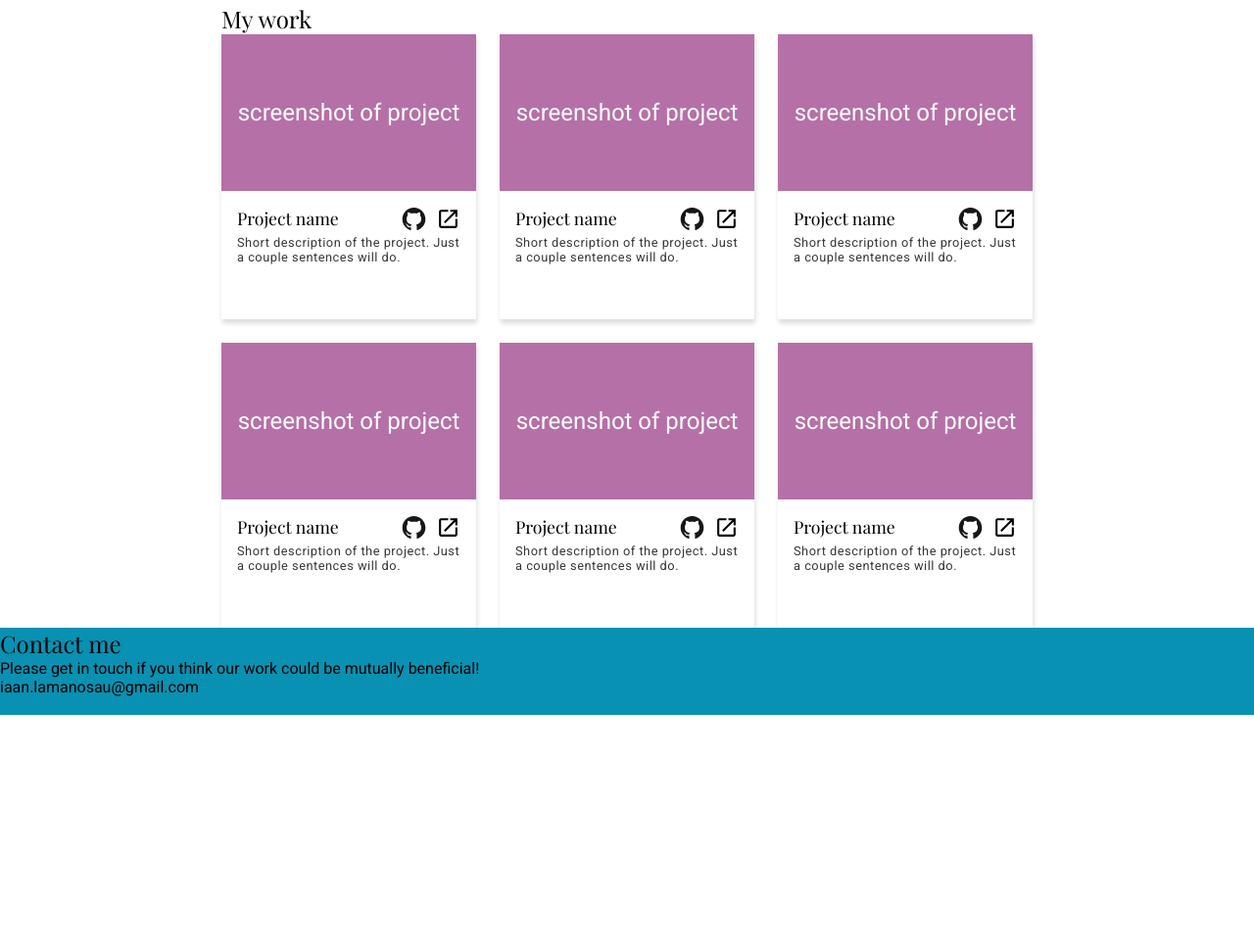
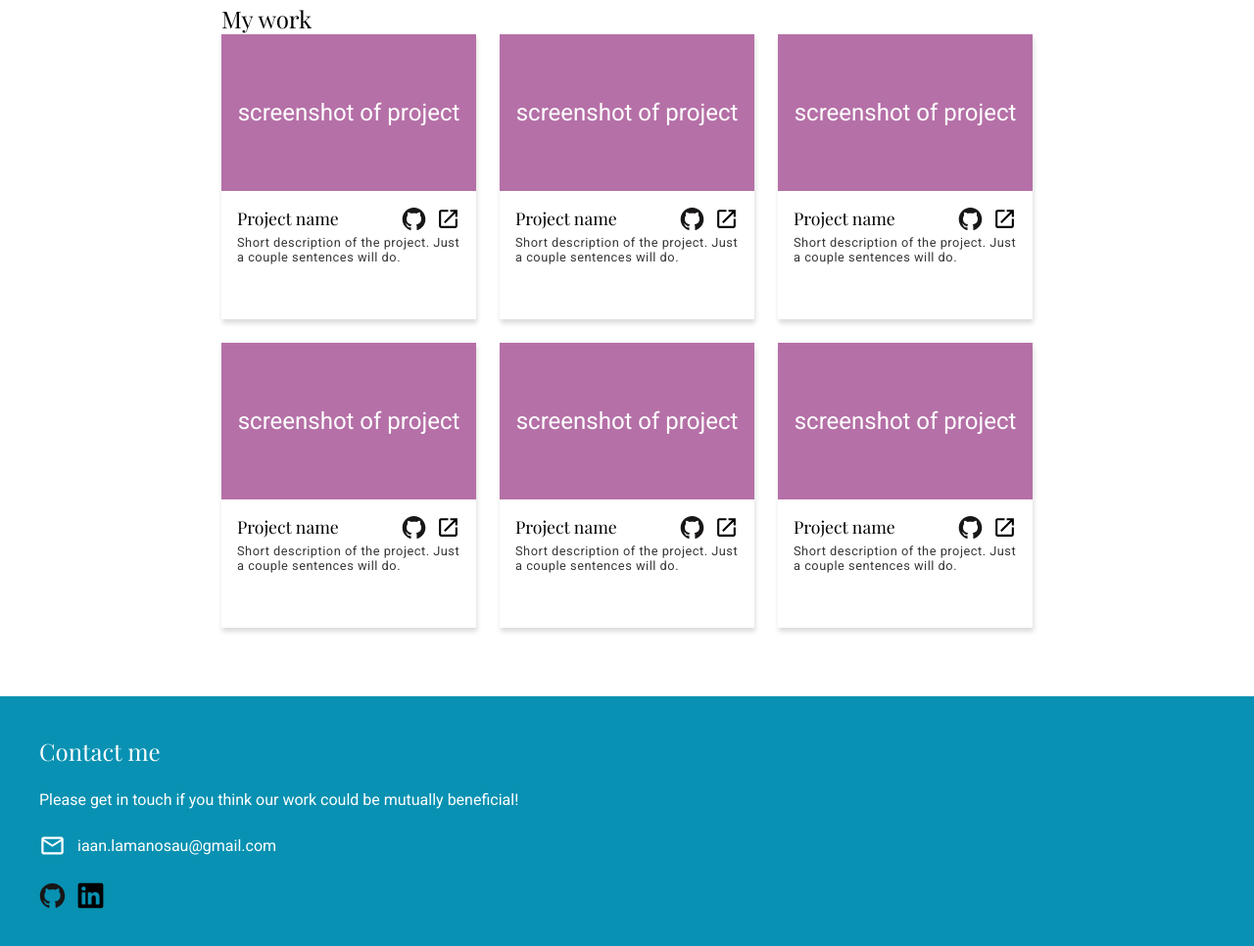
Before and after one commit to twentysixhugs/personal-portfolio, a plain HTML site: page index.html in a window 1280 px wide. Shown: the part 479-1445 px from the top of the page at 98% size. Before the commit the page ends 1209 px from the top, so only its background shows below. Drawn offline with nearby package versions, Linux system fonts and the light colour scheme.

Commit message:
Style Contact

```diff
--- a/index.css
+++ b/index.css
@@ -261,5 +261,38 @@ body,
 
 .c-contact {
   min-width: 100%;
+  padding: 40px;
+  margin-top: 70px;
+
+  display: flex;
+  flex-flow: column;
+  gap: 24px;
+
   background: #0891b2;
+  color: white;
 }
+
+.c-contact__link {
+  text-decoration: none;
+}
+
+.c-contact__link-img {
+  width: 27px;
+}
+
+.c-contact__email-img {
+  width: 27px;
+}
+
+.c-contact__email,
+.c-contact__social-networks {
+  display: flex;
+  align-items: center;
+  gap: 12px;
+}
+
+@media (max-width: 600px) {
+  .c-contact {
+    padding: 20px;
+  }
+}
--- a/index.html
+++ b/index.html
@@ -233,11 +233,35 @@
     <section class="c-contact">
       <h1 class="c-contact__heading">Contact me</h1>
       <p class="c-contact__description">Please get in touch if you think our work could be mutually beneficial!</p>
-      <div class="c-contact__email"><img class="c-contact__email-img">iaan.lamanosau@gmail.com</div>
+      <div class="c-contact__email">
+        <svg class="c-contact__email-img" viewBox="0 0 24 24">
+          <path fill="#fff"
+            d="M22 6C22 4.9 21.1 4 20 4H4C2.9 4 2 4.9 2 6V18C2 19.1 2.9 20 4 20H20C21.1 20 22 19.1 22 18V6M20 6L12 11L4 6H20M20 18H4V8L12 13L20 8V18Z" />
+        </svg><span>iaan.lamanosau@gmail.com</span>
+      </div>
       <div class="c-contact__social-networks">
-        <img className="c-contact__social-network-img">
-        <img className="c-contact__social-network-img">
-        <img className="c-contact__social-network-img">
+        <a href="#" class="c-contact__link">
+          <svg class="c-contact__link-img" viewBox="0 0 128 128">
+            <g fill="#181616">
+              <path clip-rule="evenodd"
+                d="M64 5.103c-33.347 0-60.388 27.035-60.388 60.388 0 26.682 17.303 49.317 41.297 57.303 3.017.56 4.125-1.31 4.125-2.905 0-1.44-.056-6.197-.082-11.243-16.8 3.653-20.345-7.125-20.345-7.125-2.747-6.98-6.705-8.836-6.705-8.836-5.48-3.748.413-3.67.413-3.67 6.063.425 9.257 6.223 9.257 6.223 5.386 9.23 14.127 6.562 17.573 5.02.542-3.903 2.107-6.568 3.834-8.076-13.413-1.525-27.514-6.704-27.514-29.843 0-6.593 2.36-11.98 6.223-16.21-.628-1.52-2.695-7.662.584-15.98 0 0 5.07-1.623 16.61 6.19C53.7 35 58.867 34.327 64 34.304c5.13.023 10.3.694 15.127 2.033 11.526-7.813 16.59-6.19 16.59-6.19 3.287 8.317 1.22 14.46.593 15.98 3.872 4.23 6.215 9.617 6.215 16.21 0 23.194-14.127 28.3-27.574 29.796 2.167 1.874 4.097 5.55 4.097 11.183 0 8.08-.07 14.583-.07 16.572 0 1.607 1.088 3.49 4.148 2.897 23.98-7.994 41.263-30.622 41.263-57.294C124.388 32.14 97.35 5.104 64 5.104z">
+              </path>
+              <path
+                d="M26.484 91.806c-.133.3-.605.39-1.035.185-.44-.196-.685-.605-.543-.906.13-.31.603-.395 1.04-.188.44.197.69.61.537.91zm2.446 2.729c-.287.267-.85.143-1.232-.28-.396-.42-.47-.983-.177-1.254.298-.266.844-.14 1.24.28.394.426.472.984.17 1.255zM31.312 98.012c-.37.258-.976.017-1.35-.52-.37-.538-.37-1.183.01-1.44.373-.258.97-.025 1.35.507.368.545.368 1.19-.01 1.452zm3.261 3.361c-.33.365-1.036.267-1.552-.23-.527-.487-.674-1.18-.343-1.544.336-.366 1.045-.264 1.564.23.527.486.686 1.18.333 1.543zm4.5 1.951c-.147.473-.825.688-1.51.486-.683-.207-1.13-.76-.99-1.238.14-.477.823-.7 1.512-.485.683.206 1.13.756.988 1.237zm4.943.361c.017.498-.563.91-1.28.92-.723.017-1.308-.387-1.315-.877 0-.503.568-.91 1.29-.924.717-.013 1.306.387 1.306.88zm4.598-.782c.086.485-.413.984-1.126 1.117-.7.13-1.35-.172-1.44-.653-.086-.498.422-.997 1.122-1.126.714-.123 1.354.17 1.444.663zm0 0">
+              </path>
+            </g>
+          </svg>
+        </a>
+        <a href="#" class="c-contact__link">
+          <svg class="c-contact__link-img" viewBox="0 0 128 128">
+            <path
+              d="M116 3H12a8.91 8.91 0 00-9 8.8v104.42a8.91 8.91 0 009 8.78h104a8.93 8.93 0 009-8.81V11.77A8.93 8.93 0 00116 3z">
+            </path>
+            <path fill="#0891B2"
+              d="M21.06 48.73h18.11V107H21.06zm9.06-29a10.5 10.5 0 11-10.5 10.49 10.5 10.5 0 0110.5-10.49M50.53 48.73h17.36v8h.24c2.42-4.58 8.32-9.41 17.13-9.41C103.6 47.28 107 59.35 107 75v32H88.89V78.65c0-6.75-.12-15.44-9.41-15.44s-10.87 7.36-10.87 15V107H50.53z">
+            </path>
+          </svg>
+        </a>
       </div>
     </section>
   </main>
```
